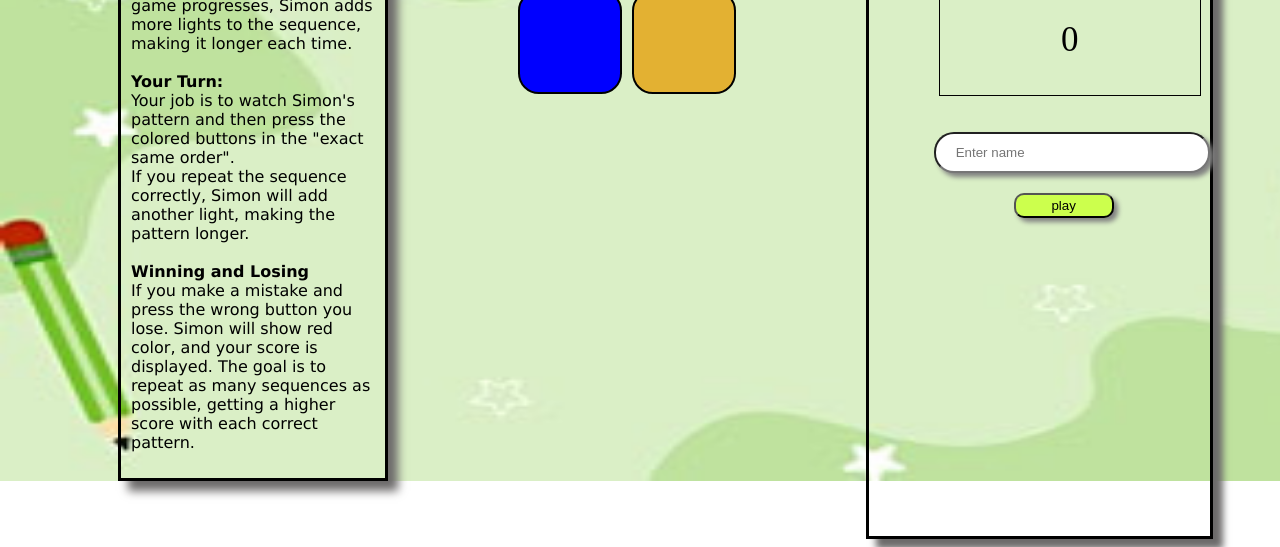
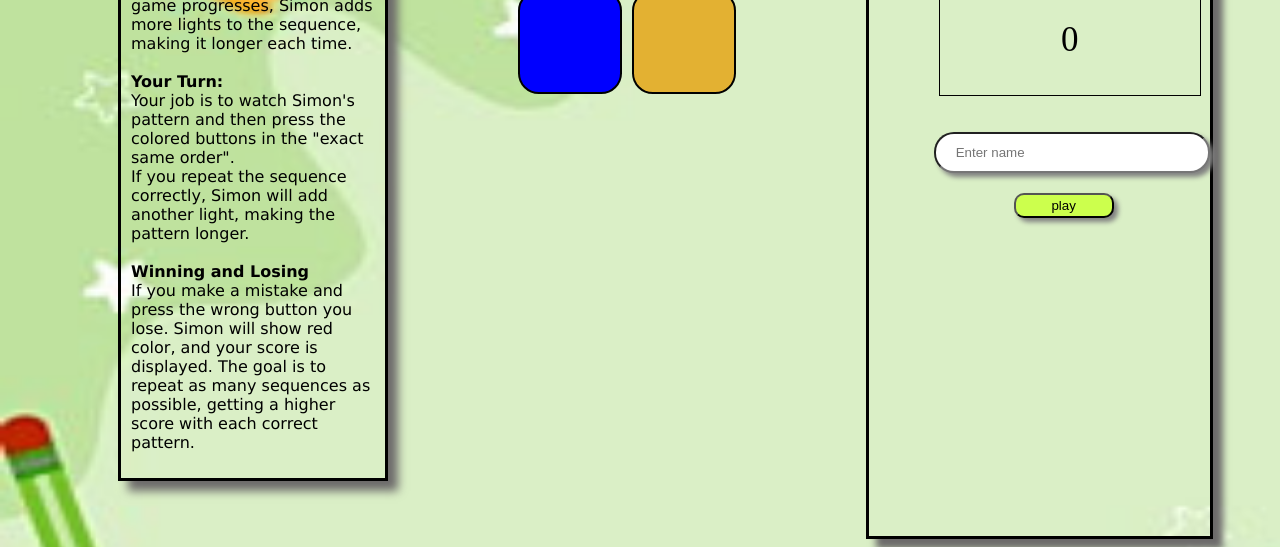
Before and after one commit to Asjdnnc/Simon-Game, a plain HTML site: page index.html in a window 1280 px wide. Shown: the part 269-816 px from the top of the page. Drawn offline with Linux system fonts and the light colour scheme.

Commit message:
Update simonGame.css

```diff
--- a/simonGame.css
+++ b/simonGame.css
@@ -36,7 +36,7 @@
 body{
     background-image: url(simon-gamebackground.jpg);
     background-repeat: no-repeat;
-    background-size:1600px 750px;
+    background-size:1800px 1050px;
     display: flex;
     min-height:100vh;
 }
```
